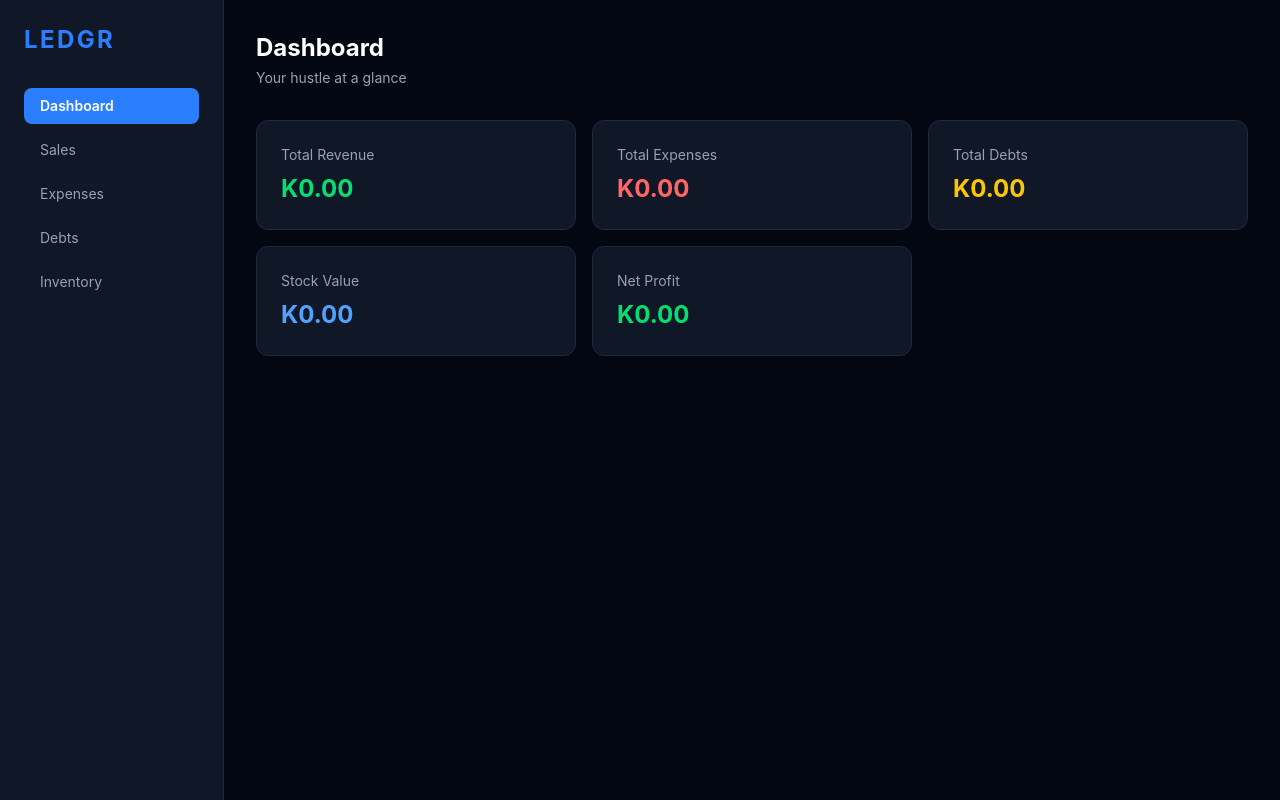
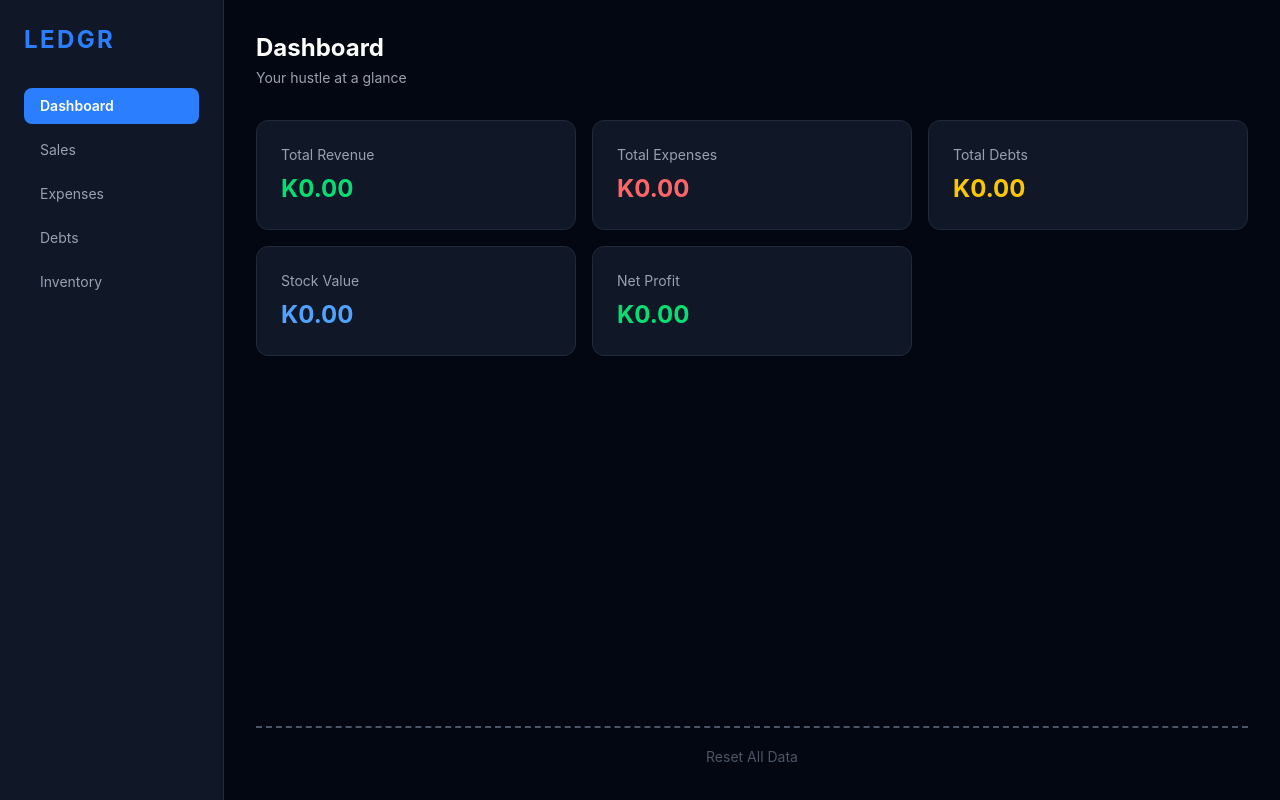
Before and after one commit to hoiregeno/ledgr-app, a React (Vite) app: page /dashboard in a window 1280 px wide. Built offline with nearby package versions, Linux system fonts and the light colour scheme.

Commit message:
feat: add reset all data feature with page reload to Dashboard

```diff
--- a/src/pages/Dashboard.jsx
+++ b/src/pages/Dashboard.jsx
@@ -1,4 +1,4 @@
-import { getData } from "../utils/storage";
+import { getData, resetData } from "../utils/storage";
 
 function Dashboard() {
   const sales = getData("sales");
@@ -49,13 +49,13 @@ function Dashboard() {
   ];
 
   return (
-    <div className="flex flex-col gap-8">
+    <div className="flex flex-col gap-8 min-h-full justify-between">
       <div>
         <h1 className="text-2xl font-bold text-white">Dashboard</h1>
         <p className="text-gray-400 text-sm mt-1">Your hustle at a glance</p>
       </div>
 
-      <div className="grid grid-cols-2 lg:grid-cols-3 gap-4">
+      <div className="grid grid-cols-2 lg:grid-cols-3 gap-4 mb-auto">
         {CARDS.map(({ id, label, value, color }) => (
           <div
             key={id}
@@ -68,6 +68,15 @@ function Dashboard() {
           </div>
         ))}
       </div>
+
+      <div className="text-center pt-4 border-t-2 border-dashed border-t-gray-600">
+        <button
+          onClick={resetData}
+          className=" text-gray-600 hover:text-red-400 text-sm transition-colors"
+        >
+          Reset All Data
+        </button>
+      </div>
     </div>
   );
 }
--- a/src/utils/storage.js
+++ b/src/utils/storage.js
@@ -59,3 +59,13 @@ export const exportToCSV = (data, filename) => {
   a.click();
   URL.revokeObjectURL(url);
 };
+
+export const resetData = () => {
+  if (window.confirm("Are you sure you want to reset all data?")) {
+    localStorage.removeItem("sales");
+    localStorage.removeItem("expenses");
+    localStorage.removeItem("debts");
+    localStorage.removeItem("inventory");
+    window.location.reload();
+  }
+};
```
